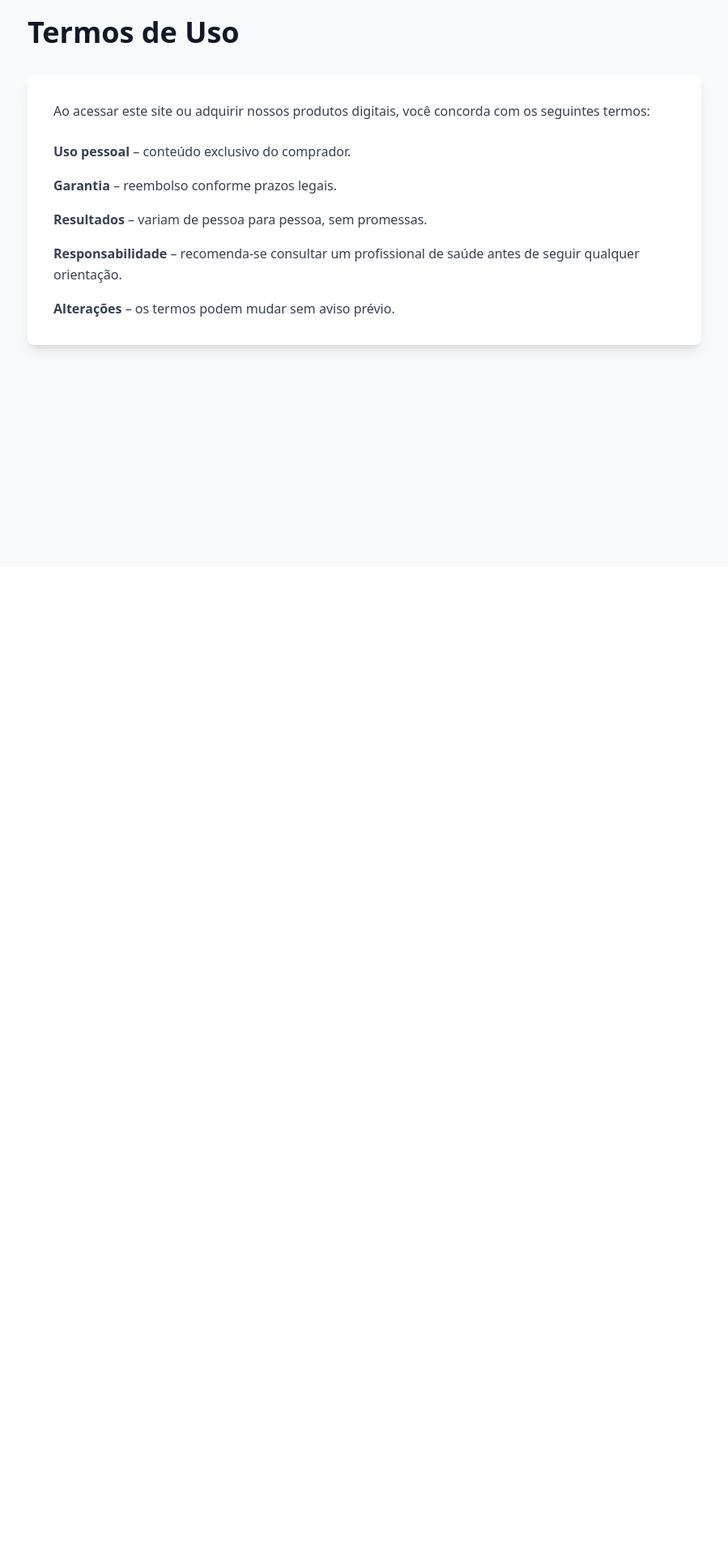
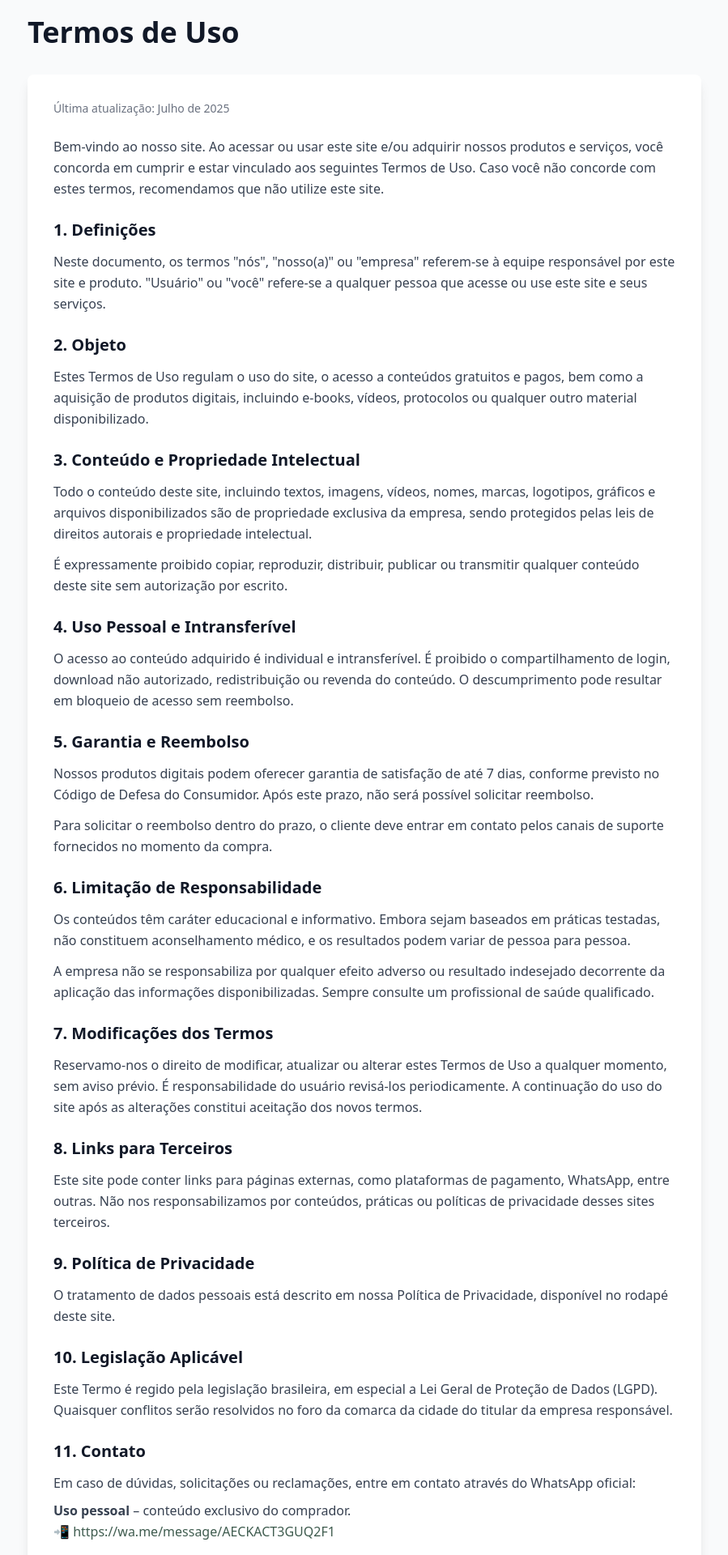
Before and after one commit to FellipeSilveira222/RC2NOVO, a React (Vite) app: page /terms-of-use in a window 1280 px wide. Shown: the part 100-2020 px from the top of the page at 81% size, without its empty margins (190-1089 px from the left). Before the commit the page ends 800 px from the top, so only its background shows below. Built offline with nearby package versions, Linux system fonts and the light colour scheme.

Commit message:
Update Terms of Use content

```diff
--- a/src/components/TermsOfUse.tsx
+++ b/src/components/TermsOfUse.tsx
@@ -35,30 +35,108 @@ const TermsOfUse: React.FC = () => {
             animate={{ opacity: 1, y: 0 }}
             transition={{ duration: 0.8, delay: 0.4 }}
           >
-            <p className="text-gray-700 leading-relaxed mb-6">
-              Ao acessar este site ou adquirir nossos produtos digitais, você concorda com os seguintes termos:
+            <p className="text-sm text-gray-500 mb-6">
+              Última atualização: Julho de 2025
             </p>
 
-            <div className="space-y-4">
+            <p className="text-gray-700 leading-relaxed mb-6">
+              Bem-vindo ao nosso site. Ao acessar ou usar este site e/ou adquirir nossos produtos e serviços, você concorda em cumprir e estar vinculado aos seguintes Termos de Uso. Caso você não concorde com estes termos, recomendamos que não utilize este site.
+            </p>
+
+            <div className="space-y-6">
+              <div>
+                <h3 className="text-xl font-bold text-gray-900 mb-3">1. Definições</h3>
+                <p className="text-gray-700 leading-relaxed">
+                  Neste documento, os termos "nós", "nosso(a)" ou "empresa" referem-se à equipe responsável por este site e produto.
+                  "Usuário" ou "você" refere-se a qualquer pessoa que acesse ou use este site e seus serviços.
+                </p>
+              </div>
+
+              <div>
+                <h3 className="text-xl font-bold text-gray-900 mb-3">2. Objeto</h3>
+                <p className="text-gray-700 leading-relaxed">
+                  Estes Termos de Uso regulam o uso do site, o acesso a conteúdos gratuitos e pagos, bem como a aquisição de produtos digitais, incluindo e-books, vídeos, protocolos ou qualquer outro material disponibilizado.
+                </p>
+              </div>
+
+              <div>
+                <h3 className="text-xl font-bold text-gray-900 mb-3">3. Conteúdo e Propriedade Intelectual</h3>
+                <p className="text-gray-700 leading-relaxed mb-3">
+                  Todo o conteúdo deste site, incluindo textos, imagens, vídeos, nomes, marcas, logotipos, gráficos e arquivos disponibilizados são de propriedade exclusiva da empresa, sendo protegidos pelas leis de direitos autorais e propriedade intelectual.
+                </p>
+                <p className="text-gray-700 leading-relaxed">
+                  É expressamente proibido copiar, reproduzir, distribuir, publicar ou transmitir qualquer conteúdo deste site sem autorização por escrito.
+                </p>
+              </div>
+
+              <div>
+                <h3 className="text-xl font-bold text-gray-900 mb-3">4. Uso Pessoal e Intransferível</h3>
+                <p className="text-gray-700 leading-relaxed">
+                  O acesso ao conteúdo adquirido é individual e intransferível. É proibido o compartilhamento de login, download não autorizado, redistribuição ou revenda do conteúdo. O descumprimento pode resultar em bloqueio de acesso sem reembolso.
+                </p>
+              </div>
+
+              <div>
+                <h3 className="text-xl font-bold text-gray-900 mb-3">5. Garantia e Reembolso</h3>
+                <p className="text-gray-700 leading-relaxed mb-3">
+                  Nossos produtos digitais podem oferecer garantia de satisfação de até 7 dias, conforme previsto no Código de Defesa do Consumidor. Após este prazo, não será possível solicitar reembolso.
+                </p>
+                <p className="text-gray-700 leading-relaxed">
+                  Para solicitar o reembolso dentro do prazo, o cliente deve entrar em contato pelos canais de suporte fornecidos no momento da compra.
+                </p>
+              </div>
+
+              <div>
+                <h3 className="text-xl font-bold text-gray-900 mb-3">6. Limitação de Responsabilidade</h3>
+                <p className="text-gray-700 leading-relaxed mb-3">
+                  Os conteúdos têm caráter educacional e informativo. Embora sejam baseados em práticas testadas, não constituem aconselhamento médico, e os resultados podem variar de pessoa para pessoa.
+                </p>
+                <p className="text-gray-700 leading-relaxed">
+                  A empresa não se responsabiliza por qualquer efeito adverso ou resultado indesejado decorrente da aplicação das informações disponibilizadas. Sempre consulte um profissional de saúde qualificado.
+                </p>
+              </div>
+
+              <div>
+                <h3 className="text-xl font-bold text-gray-900 mb-3">7. Modificações dos Termos</h3>
+                <p className="text-gray-700 leading-relaxed">
+                  Reservamo-nos o direito de modificar, atualizar ou alterar estes Termos de Uso a qualquer momento, sem aviso prévio. É responsabilidade do usuário revisá-los periodicamente. A continuação do uso do site após as alterações constitui aceitação dos novos termos.
+                </p>
+              </div>
+
+              <div>
+                <h3 className="text-xl font-bold text-gray-900 mb-3">8. Links para Terceiros</h3>
+                <p className="text-gray-700 leading-relaxed">
+                  Este site pode conter links para páginas externas, como plataformas de pagamento, WhatsApp, entre outras. Não nos responsabilizamos por conteúdos, práticas ou políticas de privacidade desses sites terceiros.
+                </p>
+              </div>
+
+              <div>
+                <h3 className="text-xl font-bold text-gray-900 mb-3">9. Política de Privacidade</h3>
+                <p className="text-gray-700 leading-relaxed">
+                  O tratamento de dados pessoais está descrito em nossa Política de Privacidade, disponível no rodapé deste site.
+                </p>
+              </div>
+
+              <div>
+                <h3 className="text-xl font-bold text-gray-900 mb-3">10. Legislação Aplicável</h3>
+                <p className="text-gray-700 leading-relaxed">
+                  Este Termo é regido pela legislação brasileira, em especial a Lei Geral de Proteção de Dados (LGPD). Quaisquer conflitos serão resolvidos no foro da comarca da cidade do titular da empresa responsável.
+                </p>
+              </div>
+
+              <div>
+                <h3 className="text-xl font-bold text-gray-900 mb-3">11. Contato</h3>
+                <p className="text-gray-700 leading-relaxed mb-2">
+                  Em caso de dúvidas, solicitações ou reclamações, entre em contato através do WhatsApp oficial:
+                </p>
               <p className="text-gray-700 leading-relaxed">
                 <strong>Uso pessoal</strong> – conteúdo exclusivo do comprador.
               </p>
 
               <p className="text-gray-700 leading-relaxed">
-                <strong>Garantia</strong> – reembolso conforme prazos legais.
+                  📲 <a href="https://wa.me/message/AECKACT3GUQ2F1" target="_blank" rel="noopener noreferrer" className="text-[#3f5c4f] hover:underline">https://wa.me/message/AECKACT3GUQ2F1</a>
               </p>
-
-              <p className="text-gray-700 leading-relaxed">
-                <strong>Resultados</strong> – variam de pessoa para pessoa, sem promessas.
-              </p>
-
-              <p className="text-gray-700 leading-relaxed">
-                <strong>Responsabilidade</strong> – recomenda-se consultar um profissional de saúde antes de seguir qualquer orientação.
-              </p>
-
-              <p className="text-gray-700 leading-relaxed">
-                <strong>Alterações</strong> – os termos podem mudar sem aviso prévio.
-              </p>
+              </div>
             </div>
           </motion.div>
         </motion.div>
```
